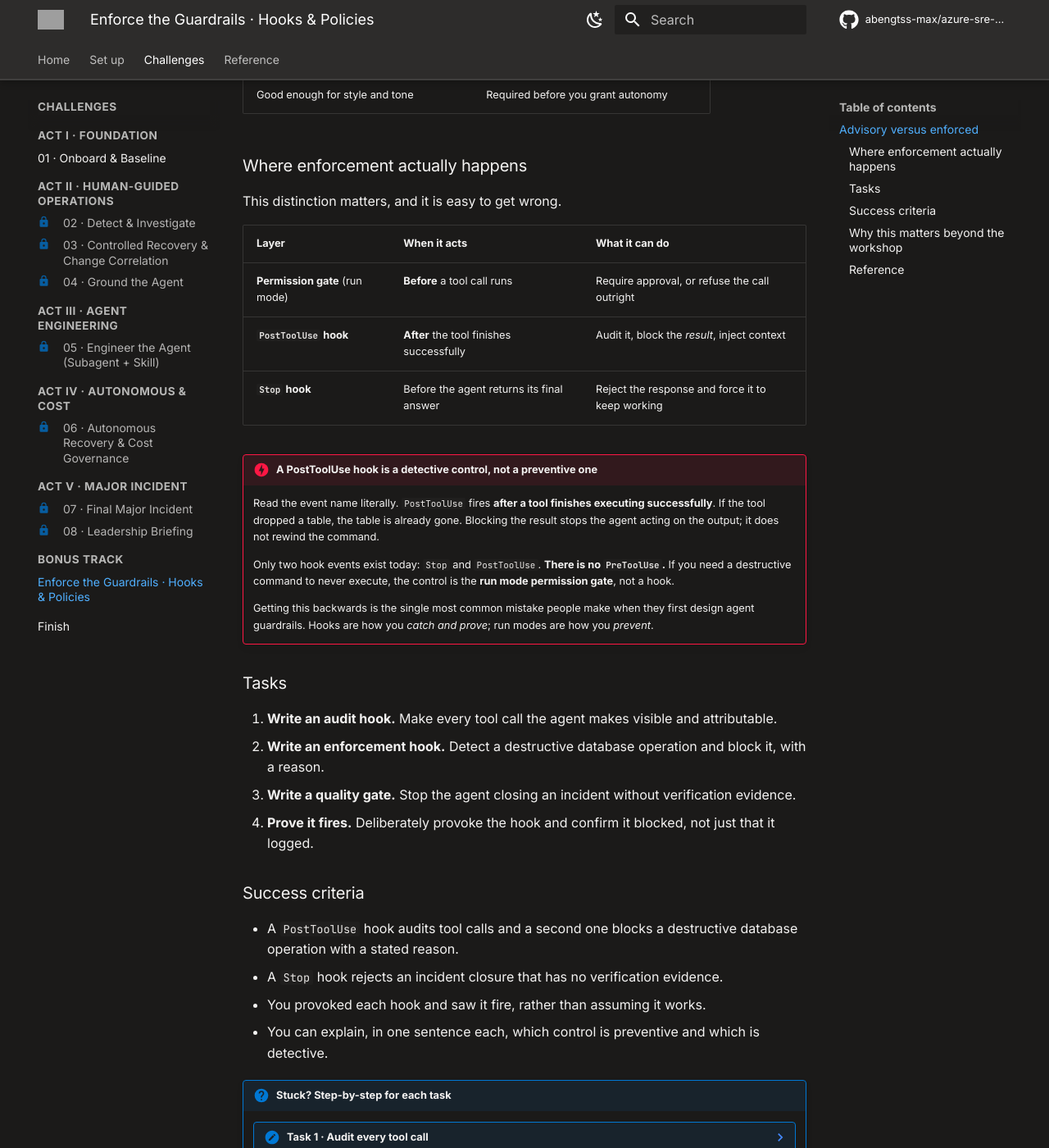
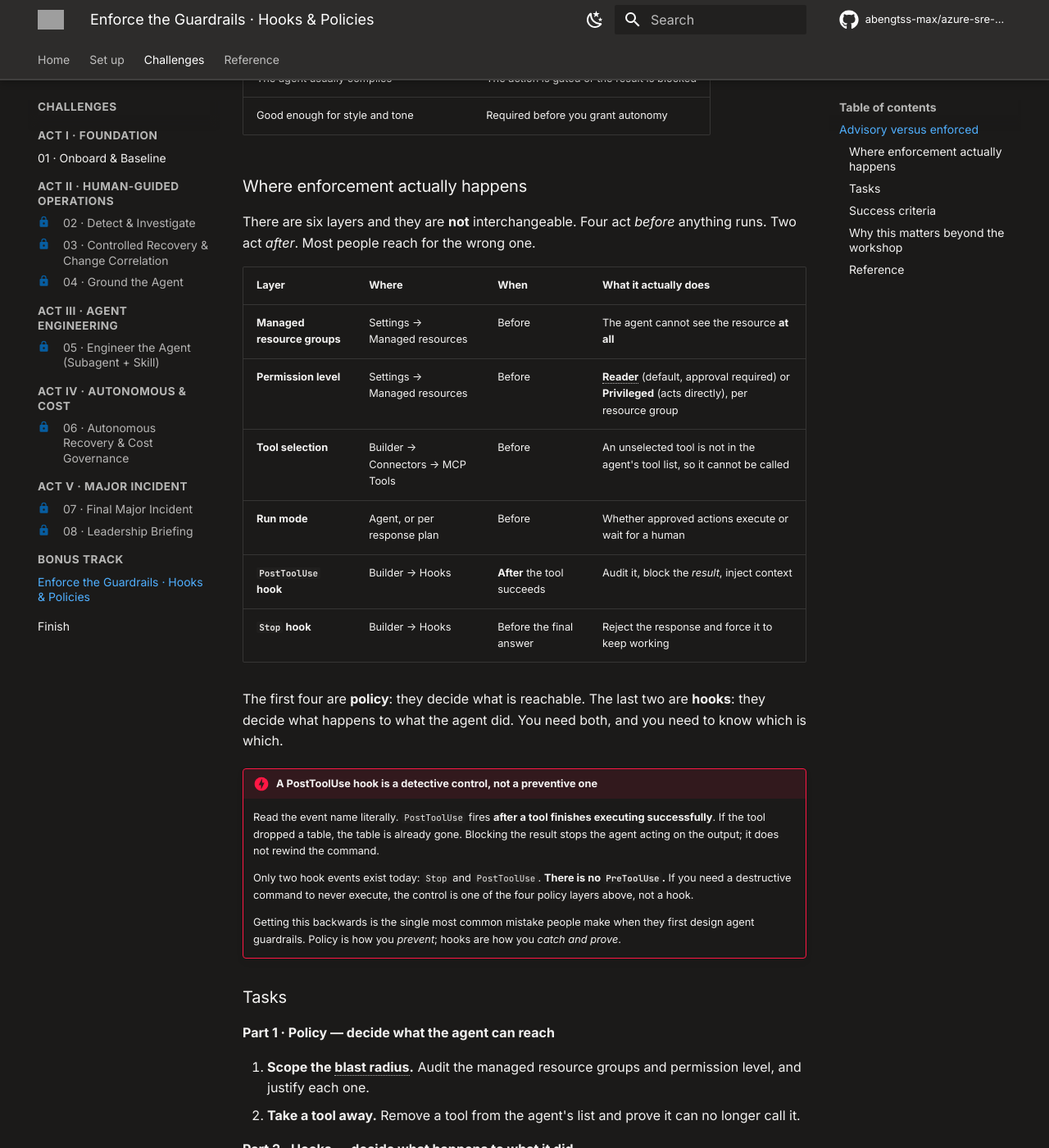
Before and after one commit to abengtss-max/azure-sre-agent-microhack, an MkDocs documentation site: the page built from docs/challenges/bonus-hooks-and-policies.md, in a window 1280 px wide and 1400 px high, scrolled down 909 px. Shown: the whole window at 82% size. Built offline with MkDocs 1.6.1 and Material for MkDocs 9.7.7, drawn with Linux system fonts in a browser that asks for light colours; comment, search, counter and statistics services are not loaded; some of the changed text lies outside the part shown; grey boxes are pictures that could not be loaded.

Commit message:
publish: sync lab from master (2026-08-16 21:24)

````diff
--- a/docs/challenges/bonus-hooks-and-policies.md
+++ b/docs/challenges/bonus-hooks-and-policies.md
@@ -20,8 +20,9 @@ far this workshop has no answer for it:
 
 > What stops it doing something catastrophic at 03:00?
 
-**Mission.** Replace one advisory guardrail with an enforced one, and understand
-exactly where enforcement can and cannot happen.
+**Mission.** Narrow what the agent can reach, then instrument what it does with what
+is left, and be able to say precisely which of your controls would have prevented an
+incident and which would only have recorded it.
 
 ## Advisory versus enforced
 
@@ -33,13 +34,21 @@ exactly where enforcement can and cannot happen.
 
 ### Where enforcement actually happens
 
-This distinction matters, and it is easy to get wrong.
+There are six layers and they are **not** interchangeable. Four act *before* anything
+runs. Two act *after*. Most people reach for the wrong one.
 
-| Layer | When it acts | What it can do |
-|---|---|---|
-| **Permission gate** (run mode) | **Before** a tool call runs | Require approval, or refuse the call outright |
-| **`PostToolUse` hook** | **After** the tool finishes successfully | Audit it, block the *result*, inject context |
-| **`Stop` hook** | Before the agent returns its final answer | Reject the response and force it to keep working |
+| Layer | Where | When | What it actually does |
+|---|---|---|---|
+| **Managed resource groups** | Settings → Managed resources | Before | The agent cannot see the resource **at all** |
+| **Permission level** | Settings → Managed resources | Before | **Reader** (default, approval required) or **Privileged** (acts directly), per resource group |
+| **Tool selection** | Builder → Connectors → MCP Tools | Before | An unselected tool is not in the agent's tool list, so it cannot be called |
+| **Run mode** | Agent, or per response plan | Before | Whether approved actions execute or wait for a human |
+| **`PostToolUse` hook** | Builder → Hooks | **After** the tool succeeds | Audit it, block the *result*, inject context |
+| **`Stop` hook** | Builder → Hooks | Before the final answer | Reject the response and force it to keep working |
+
+The first four are **policy**: they decide what is reachable. The last two are
+**hooks**: they decide what happens to what the agent did. You need both, and you
+need to know which is which.
 
 !!! danger "A PostToolUse hook is a detective control, not a preventive one"
     Read the event name literally. `PostToolUse` fires **after a tool finishes
@@ -49,29 +58,100 @@ This distinction matters, and it is easy to get wrong.
 
     Only two hook events exist today: `Stop` and `PostToolUse`. **There is no
     `PreToolUse`.** If you need a destructive command to never execute, the control
-    is the **run mode permission gate**, not a hook.
+    is one of the four policy layers above, not a hook.
 
     Getting this backwards is the single most common mistake people make when they
-    first design agent guardrails. Hooks are how you *catch and prove*; run modes are
-    how you *prevent*.
+    first design agent guardrails. Policy is how you *prevent*; hooks are how you
+    *catch and prove*.
 
 ### Tasks
 
-1. **Write an audit hook.** Make every tool call the agent makes visible and attributable.
-2. **Write an enforcement hook.** Detect a destructive database operation and block it, with a reason.
-3. **Write a quality gate.** Stop the agent closing an incident without verification evidence.
-4. **Prove it fires.** Deliberately provoke the hook and confirm it blocked, not just that it logged.
+**Part 1 · Policy — decide what the agent can reach**
+
+1. **Scope the blast radius.** Audit the managed resource groups and permission level, and justify each one.
+2. **Take a tool away.** Remove a tool from the agent's list and prove it can no longer call it.
+
+**Part 2 · Hooks — decide what happens to what it did**
+
+3. **Write an audit hook.** Make every tool call the agent makes visible and attributable.
+4. **Write an enforcement hook.** Detect a destructive database operation and block it, with a reason.
+5. **Write a quality gate.** Stop the agent closing an incident without verification evidence.
+6. **Prove they fire.** Deliberately provoke each control and confirm it acted, rather than assuming it works.
 
 ### Success criteria
 
+- You can state the agent's exact blast radius: which resource groups, at which permission level, and why each is justified.
+- You removed a tool and demonstrated the agent can no longer call it, rather than merely being told not to.
 - A `PostToolUse` hook audits tool calls and a second one blocks a destructive database operation with a stated reason.
 - A `Stop` hook rejects an incident closure that has no verification evidence.
-- You provoked each hook and saw it fire, rather than assuming it works.
-- You can explain, in one sentence each, which control is preventive and which is detective.
+- You provoked each control and saw it act.
+- You can say which of your controls are preventive and which are detective, and name what each would **not** have stopped.
 
 !!! question "Stuck? Step-by-step for each task"
 
-    ??? note "Task 1 · Audit every tool call"
+    ??? note "Task 1 · Scope the blast radius"
+        Before you write a single hook, look at what the agent can reach at all. This
+        is the control with the widest effect and the one people skip.
+
+        Go to **Settings** → **Managed resources**.
+
+        **What is in scope?** Every resource group listed here is visible to the
+        agent during investigations, including logs, metrics and configuration. A
+        resource group that is not listed is not reachable, and no prompt, jailbreak
+        or misfired response plan changes that. This is the hardest boundary you have.
+
+        **At what level?** Select a resource group and check its permission level:
+
+        | Level | What the agent can do | When |
+        |---|---|---|
+        | **Reader** (default) | Read only. Actions need your approval | Start here |
+        | **Privileged** | Executes approved actions directly, such as restarting or scaling | Only once you trust its behaviour |
+
+        The portal shows which Azure RBAC roles that level maps to, such as Log
+        Analytics Reader, Monitoring Reader and AKS Cluster User.
+
+        **Now justify it out loud.** For each resource group, answer: *if this agent
+        were fully compromised, what is the worst it could do with this level?* If you
+        cannot answer, the scope is too broad.
+
+        !!! tip "Permission level and run mode are different dials"
+            Permission level is *what the identity is allowed to do*. Run mode is
+            *whether it waits for you first*. Privileged plus Autonomous is a very
+            different posture from Privileged plus Review, and only one of them is
+            defensible on day one.
+
+    ??? note "Task 2 · Take a tool away"
+        Instructions telling the agent not to use a tool are advisory. Removing the
+        tool is not.
+
+        Each agent has a budget of **80 tools**, native and MCP combined, and you
+        choose which ones are visible. An unselected tool is not in the agent's tool
+        list, so it cannot be called at all.
+
+        1. **Builder** → **Connectors** → edit an MCP connector.
+        2. Find the **MCP Tools** section at the bottom of the dialog.
+        3. Uncheck a tool you do not want this agent to have.
+        4. Save.
+
+        **Prove it.** Ask the agent to do the thing that tool did. It should report
+        that it has no such capability, not that it has decided against it. That
+        difference is the entire lesson.
+
+        !!! tip "Scope tools to specialists, not just to the main agent"
+            Your Challenge 5 subagent does not need the whole catalog. In
+            **Builder → Agent Canvas**, edit an agent → **Advanced settings → Tools**,
+            or assign them in YAML:
+
+            ```yaml
+            mcp_tools:
+              - datadog-mcp/*        # every tool from this connection, including future ones
+              - github_search_code   # one specific tool
+            ```
+
+            A specialist with four tools is easier to reason about, cheaper to run,
+            and far easier to get approved than one with eighty.
+
+    ??? note "Task 3 · Audit every tool call"
         Go to **Builder** → **Hooks** → **Create hook**.
 
         Choose event **PostToolUse**, execution type **Command**, and matcher `*` to
@@ -167,8 +247,11 @@ This distinction matters, and it is easy to get wrong.
         trade-off here. `maxRejections` defaults to 3, so the agent cannot be trapped
         in a loop if your prompt is impossible to satisfy.
 
-    ??? note "Task 4 · Prove the hooks actually fire"
+    ??? note "Task 6 · Prove the controls actually fire"
         Do not trust a guardrail you have not provoked.
+
+        **Provoke the tool policy.** Ask for the capability you removed in Task 2.
+        The agent should report it cannot do it, not that it chose not to.
 
         **Provoke the block.** In Review mode, ask for something the policy forbids:
 
@@ -187,20 +270,26 @@ This distinction matters, and it is easy to get wrong.
         to continue.
 
         !!! warning "Now say out loud which control did what"
-            The Stop hook prevented a bad *response*. The PostToolUse hook blocked a
-            bad *result* after the command had already run. Neither prevented
-            execution. If truncating that table had to be impossible rather than
-            merely caught, the control is the run mode gate and a scoped identity,
-            and no hook substitutes for it.
+            The tool policy made an action **impossible**. The Stop hook prevented a
+            bad *response*. The PostToolUse hook blocked a bad *result* after the
+            command had already run.
+
+            Only the first one actually prevented anything. If truncating that table
+            had to be impossible rather than merely caught, the control is scope,
+            permission level, tool selection and run mode — and no hook substitutes
+            for any of them.
 
 ### Why this matters beyond the workshop
 
 Autonomy is not granted by a run-mode dropdown. It is granted by whatever you can
-prove to the person who owns the risk. Hooks are how you produce that proof:
+prove to the person who owns the risk. Policy and hooks answer two different halves
+of that question:
 
-- **Audit**: every tool call attributable, routed to your own Application Insights.
-- **Enforcement**: policy that holds when the prompt is ignored, forgotten, or attacked.
-- **Quality**: a definition of "done" that the agent does not get to write.
+- **Scope** (policy): the agent cannot reach what it was never given.
+- **Capability** (policy): the tool is absent, not merely discouraged.
+- **Audit** (hooks): every tool call attributable, routed to your own Application Insights.
+- **Enforcement** (hooks): rules that hold when the prompt is ignored, forgotten, or attacked.
+- **Quality** (hooks): a definition of "done" that the agent does not get to write.
 
 Advisory guardrails are how you get a pilot approved. Enforced guardrails are how you
 get autonomy approved.
@@ -209,6 +298,8 @@ get autonomy approved.
 
 - [Agent hooks](https://learn.microsoft.com/en-us/azure/sre-agent/agent-hooks)
 - [Create and manage hooks in the portal](https://learn.microsoft.com/en-us/azure/sre-agent/create-manage-hooks-ui)
+- [Manage permissions](https://learn.microsoft.com/en-us/azure/sre-agent/manage-permissions)
+- [MCP connectors and tools](https://learn.microsoft.com/en-us/azure/sre-agent/mcp-connectors)
 - [Security overview](https://learn.microsoft.com/en-us/azure/sre-agent/security-overview)
 - [Audit agent actions](https://learn.microsoft.com/en-us/azure/sre-agent/audit-agent-actions)
 
````
Also changed, not shown: other parts of docs/challenges/bonus-hooks-and-policies.md (+2 -2 lines).
